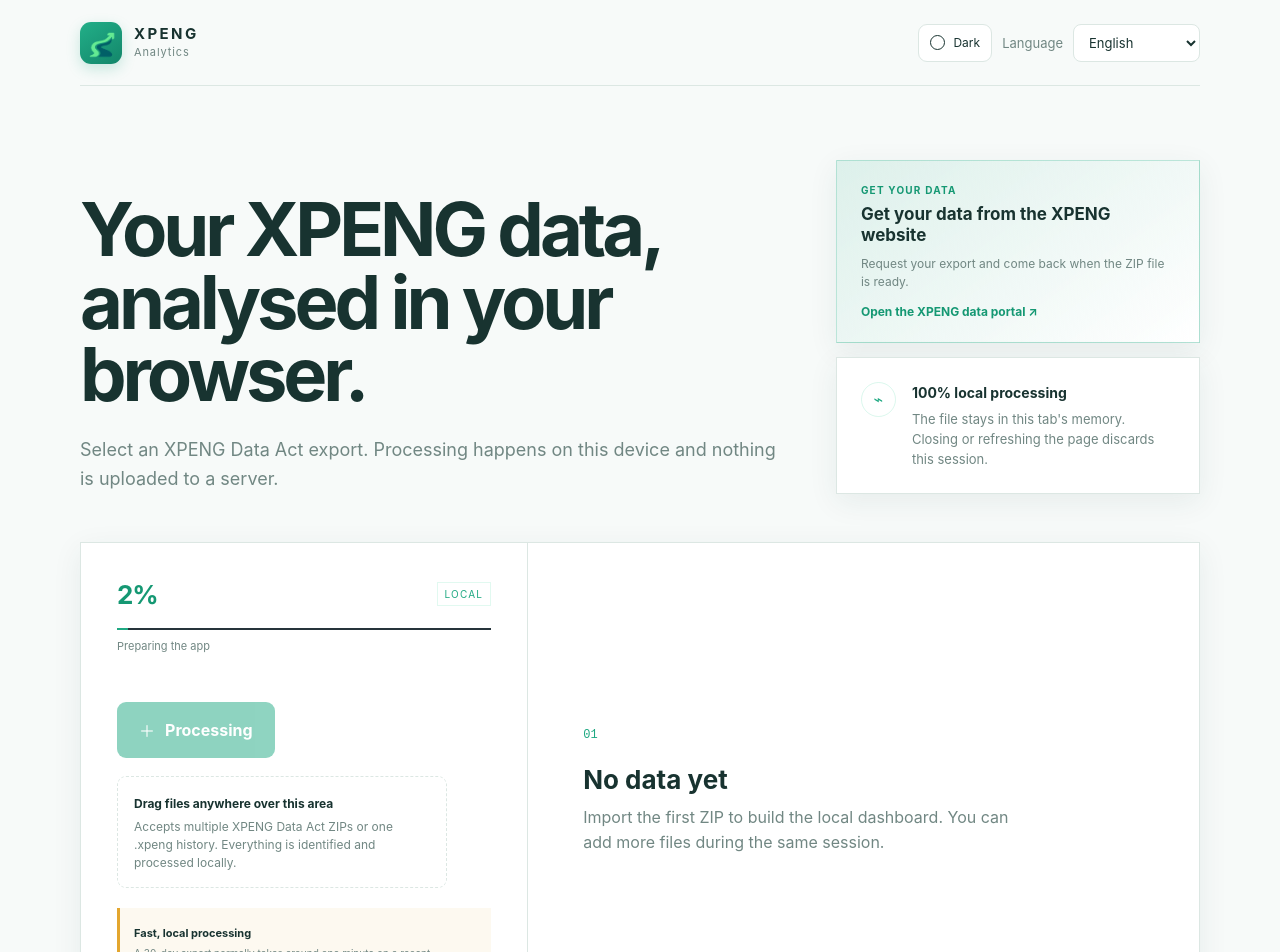
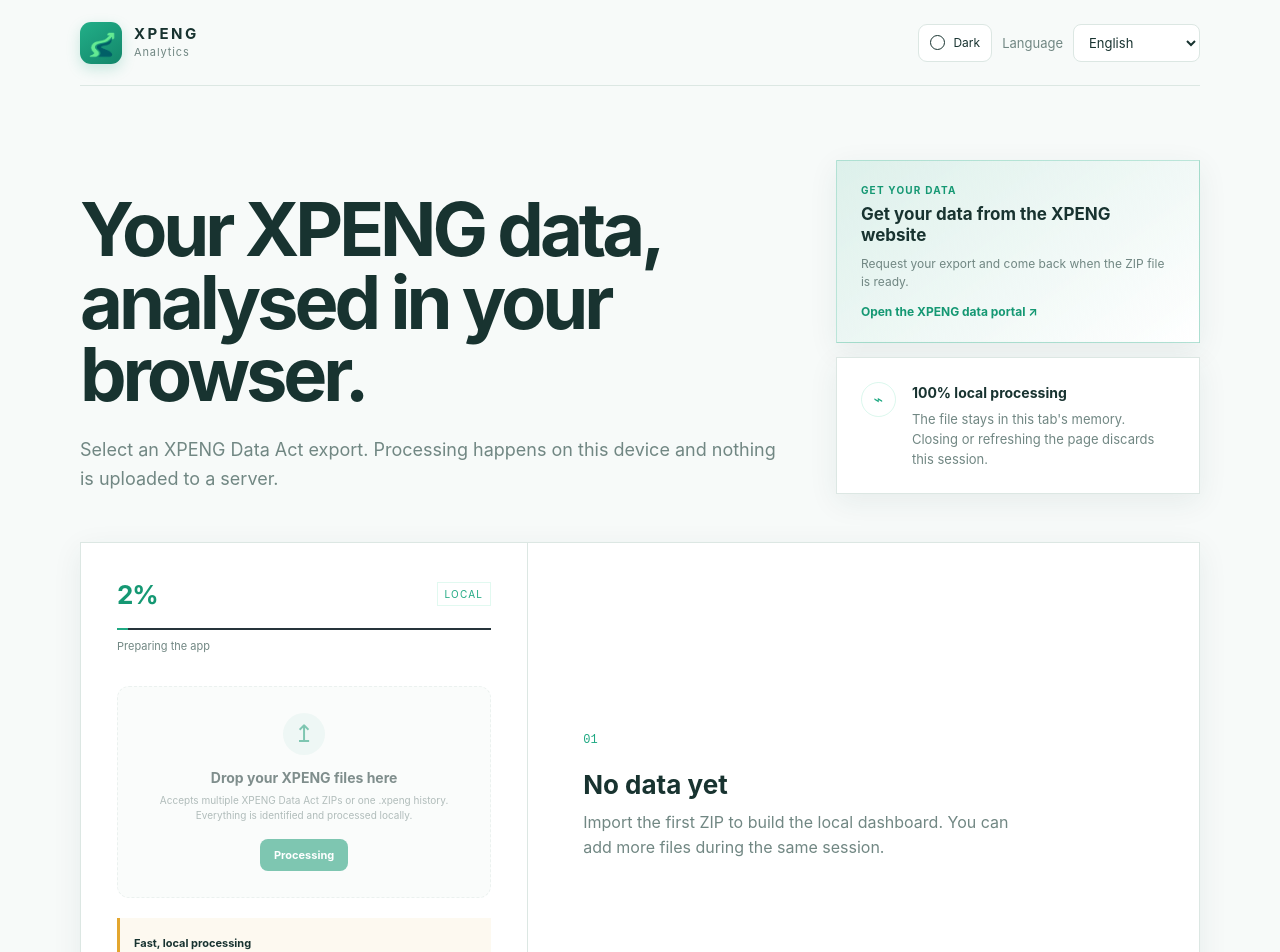
Before and after one commit to josepinto1989/xpeng-analytics, a React (Vite) app in the folder web/: page / in a window 1280 px wide. Shown: the top 952 px of the page. Built offline with nearby package versions, Linux system fonts and the light colour scheme.

Commit message:
Make the landing upload area explicit

```diff
--- a/web/package.json
+++ b/web/package.json
@@ -1,7 +1,7 @@
 {
   "name": "xpeng-analytics-web",
   "private": true,
-  "version": "1.4.0",
+  "version": "1.4.1",
   "type": "module",
   "packageManager": "pnpm@11.25.0",
   "scripts": {
--- a/web/src/App.jsx
+++ b/web/src/App.jsx
@@ -400,7 +400,7 @@
         </div>
       </section>
 
-      <section className={`workspace ${dragActive ? "is-dragging" : ""}`} aria-busy={busy} onDragEnter={handleDragEnter} onDragOver={handleDragOver} onDragLeave={handleDragLeave} onDrop={handleDrop}>
+      <section className={`workspace ${dragActive ? "is-dragging" : ""}`} aria-busy={busy}>
         <div className="upload-card">
           <div className="upload-heading">
             {busy ? <strong className="progress-percent">{Math.round(progress.percent ?? 0)}%</strong> : <><span className={`status-dot ${error ? "is-error" : engineReady ? "is-ready" : ""}`} /><strong>{statusText}</strong></>}
@@ -418,13 +418,27 @@
             disabled={!engineReady || busy}
             onChange={(event) => chooseLocalFiles(event.target.files)}
           />
-          <div className="landing-actions">
-            <label className={`file-button ${busy || !engineReady ? "is-disabled" : ""}`} htmlFor="xpeng-files"><span aria-hidden="true">＋</span>{busy ? t("importing") : t("chooseFiles")}</label>
-          </div>
-          <div className="drop-zone-copy" aria-live="polite">
-            <strong>{dragActive ? t("dropActive") : t("dropTitle")}</strong>
-            <p className="drop-hint">{t("dropHint")}</p>
-          </div>
+          <label
+            className={`landing-drop-zone ${dragActive ? "is-active" : ""} ${busy || !engineReady ? "is-disabled" : ""}`}
+            htmlFor="xpeng-files"
+            aria-disabled={busy || !engineReady}
+            tabIndex={busy || !engineReady ? -1 : 0}
+            onKeyDown={(event) => {
+              if (event.key === "Enter" || event.key === " ") {
+                event.preventDefault();
+                inputRef.current?.click();
+              }
+            }}
+            onDragEnter={handleDragEnter}
+            onDragOver={handleDragOver}
+            onDragLeave={handleDragLeave}
+            onDrop={handleDrop}
+          >
+            <span className="drop-upload-icon" aria-hidden="true">↥</span>
+            <strong aria-live="polite">{dragActive ? t("dropActive") : t("dropTitle")}</strong>
+            <small>{t("dropHint")}</small>
+            <span className="drop-browse">{busy ? t("importing") : t("chooseFiles")}</span>
+          </label>
           <div className="processing-time-alert"><strong>{t("processingTimeTitle")}</strong><p>{t("processingTimeBody")}</p></div>
           {snapshot ? <button className="reset-button" type="button" disabled={busy} onClick={reset}>{t("reset")}</button> : null}
         </div>
--- a/web/src/i18n.js
+++ b/web/src/i18n.js
@@ -10,9 +10,9 @@
     getDataTitle: "Vai buscar os teus dados ao site da XPENG",
     getDataBody: "Pede a tua exportação e volta aqui quando o ficheiro ZIP estiver pronto.",
     getDataCta: "Abrir o portal de dados XPENG",
-    chooseFiles: "Escolher ou largar ficheiros",
+    chooseFiles: "Escolher ficheiros",
     importHistoryFile: "Importar histórico",
-    dropTitle: "Arrasta os ficheiros para esta área",
+    dropTitle: "Arrasta os teus ficheiros XPENG para aqui",
     dropActive: "Larga os ficheiros para importar",
     dropHint: "Aceita vários ZIPs XPENG Data Act ou um histórico .xpeng. Tudo é identificado e processado localmente.",
     importing: "A processar",
@@ -125,9 +125,9 @@
     getDataTitle: "Get your data from the XPENG website",
     getDataBody: "Request your export and come back when the ZIP file is ready.",
     getDataCta: "Open the XPENG data portal",
-    chooseFiles: "Choose or drop files",
+    chooseFiles: "Choose files",
     importHistoryFile: "Import history",
-    dropTitle: "Drag files anywhere over this area",
+    dropTitle: "Drop your XPENG files here",
     dropActive: "Drop the files to import",
     dropHint: "Accepts multiple XPENG Data Act ZIPs or one .xpeng history. Everything is identified and processed locally.",
     importing: "Processing",
--- a/web/src/styles.css
+++ b/web/src/styles.css
@@ -42,7 +42,7 @@
 .privacy-icon { color: var(--mint); border: 1px solid rgba(136,229,194,.3); width: 35px; height: 35px; flex: 0 0 auto; display: grid; place-items: center; border-radius: 50%; }
 .workspace { border: 1px solid var(--line); background: rgba(11,21,25,.92); display: grid; grid-template-columns: minmax(300px, .8fr) minmax(380px, 1.2fr); min-height: 330px; }
 .workspace.is-dragging { border-color: var(--mint-strong); box-shadow: 0 0 0 4px rgba(32,169,131,.12), var(--shadow); }
-.workspace.is-dragging .upload-card { background: rgba(32,169,131,.07); }
+.workspace.is-dragging .upload-card { background: rgba(32,169,131,.04); }
 .upload-card { padding: 36px; border-right: 1px solid var(--line); display: flex; flex-direction: column; align-items: flex-start; }
 .upload-heading { display: flex; align-items: center; gap: 10px; width: 100%; font-size: 14px; }
 .status-dot { width: 8px; height: 8px; border-radius: 50%; background: #82919a; box-shadow: 0 0 0 5px rgba(130,145,154,.1); }
@@ -59,11 +59,15 @@
 .file-button-secondary { color: var(--mint); background: transparent; border: 1px solid rgba(136,229,194,.35); }
 .file-button-secondary:hover { color: #071411; background: var(--mint); }
 .drop-hint { color: var(--muted); font-size: 12px; line-height: 1.5; max-width: 290px; margin: 15px 0 0; }
-.drop-zone-copy { margin-top: 18px; padding: 15px 16px; width: 100%; max-width: 330px; border: 1px dashed var(--line); border-radius: 9px; transition: border-color .18s ease, background .18s ease; }
-.drop-zone-copy strong { color: var(--ink); font-size: 12px; }
-.drop-zone-copy .drop-hint { margin-top: 6px; }
-.workspace.is-dragging .drop-zone-copy { border-color: var(--mint-strong); background: rgba(32,169,131,.08); }
-.workspace.is-dragging .drop-zone-copy strong { color: var(--mint-strong); }
+.landing-drop-zone { width: 100%; min-height: 205px; margin-top: 32px; padding: 26px 20px; border: 1.5px dashed var(--line); border-radius: 12px; background: var(--panel-soft); display: flex; flex-direction: column; align-items: center; justify-content: center; text-align: center; cursor: pointer; transition: border-color .18s ease, background .18s ease, transform .18s ease; }
+.landing-drop-zone:hover, .landing-drop-zone.is-active { border-color: var(--mint-strong); background: rgba(32,169,131,.07); }
+.landing-drop-zone.is-active { transform: scale(1.01); }
+.landing-drop-zone.is-disabled { opacity: .55; cursor: wait; transform: none; }
+.drop-upload-icon { width: 42px; height: 42px; border-radius: 50%; display: grid; place-items: center; color: var(--mint-strong); background: rgba(32,169,131,.1); font-size: 24px; line-height: 1; }
+.landing-drop-zone strong { margin-top: 14px; color: var(--ink); font-size: 14px; }
+.landing-drop-zone small { max-width: 310px; margin-top: 7px; color: var(--muted); font-size: 10px; line-height: 1.5; }
+.drop-browse { margin-top: 16px; padding: 9px 14px; border-radius: 8px; color: #fff; background: var(--mint-strong); font-size: 11px; font-weight: 750; }
+.landing-drop-zone.is-active strong { color: var(--mint-strong); }
 .reset-button { margin-top: auto; color: var(--muted); background: transparent; border: 0; padding: 16px 0 0; border-bottom: 1px solid #52626b; cursor: pointer; }
 .error-message { color: #ffc0bb; background: rgba(255,133,125,.09); border-left: 2px solid var(--red); padding: 10px 12px; font-size: 13px; margin-top: 18px; }
 .results { padding: 36px; }
--- a/web/src/version.js
+++ b/web/src/version.js
@@ -1 +1 @@
-export const APP_VERSION = "1.4.0";
+export const APP_VERSION = "1.4.1";
```
Also changed, not shown: 1 other file (tests, documents, lock files or other folders).
